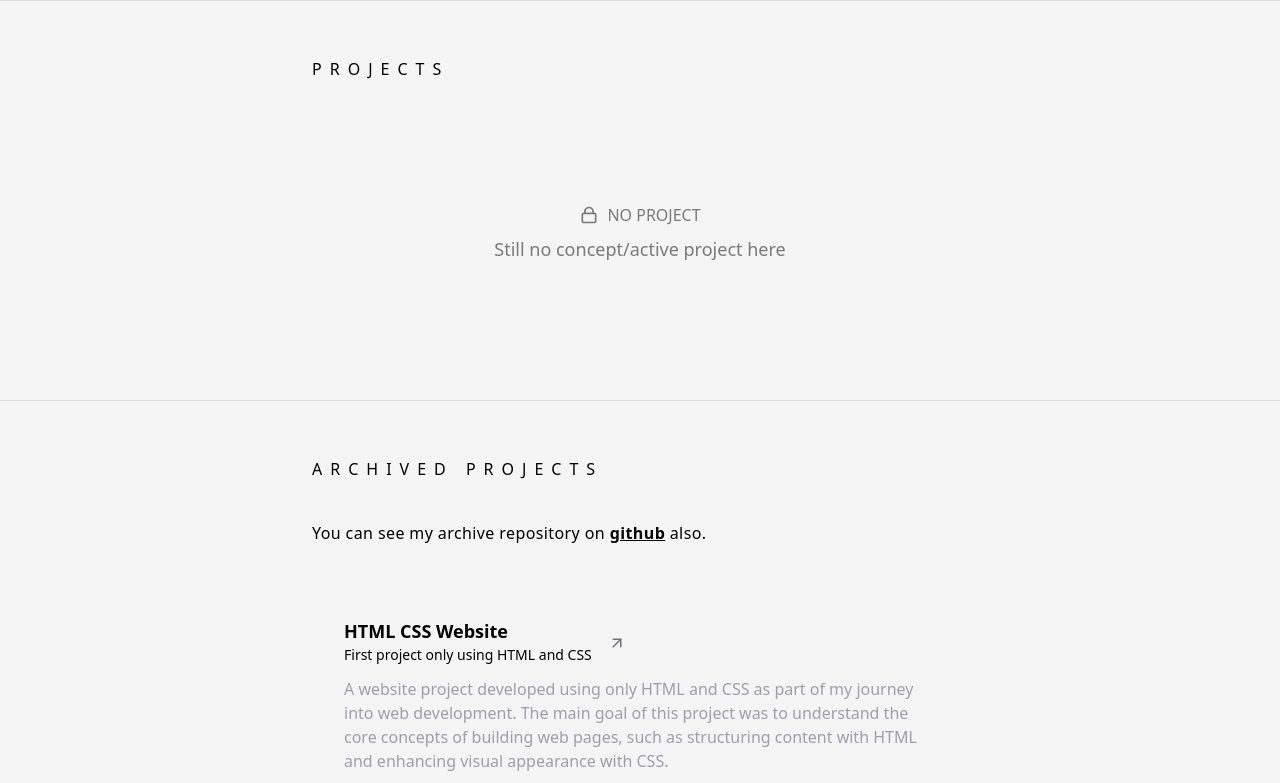
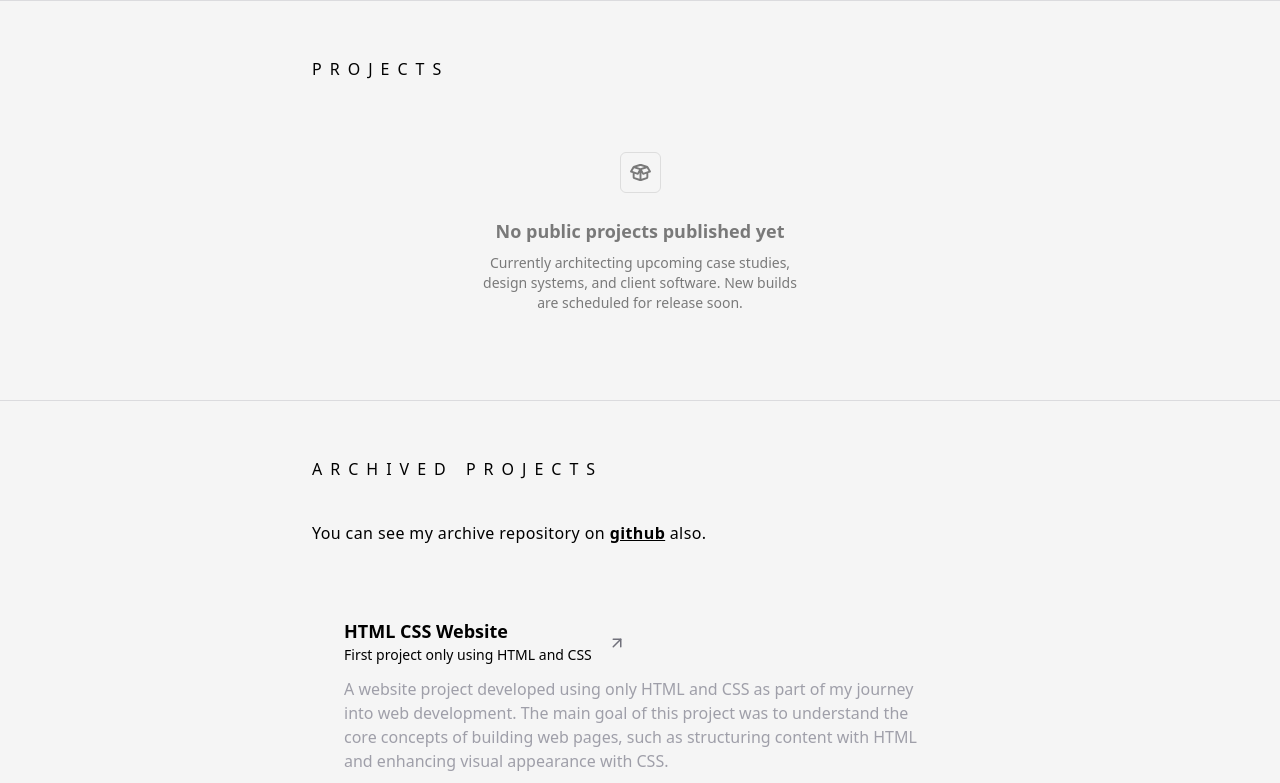
Before and after one commit to ryaand/portfolio, a Next.js app: page / in a window 1280 px wide. Shown: the part 2200-2983 px from the top of the page. Built offline with nearby package versions, Linux system fonts and the light colour scheme.

Commit message:
style(ProjectSection): enhance layout and messaging for no projects state

```diff
--- a/src/views/home/projectSection.jsx
+++ b/src/views/home/projectSection.jsx
@@ -18,18 +18,16 @@ const ProjectSection = () => {
                     initial={{ opacity: 0, y: 5 }}
                     whileInView={{ opacity: 0.5, y: 0 }}
                     viewport={{ margin: "-200px", once: true }}
-                    transition={{ duration: 0.7, ease:easeOut }}
-                    className="opacity-60 flex flex-col h-full items-center justify-center gap-2">
-                    <div className="flex font-extralight justify-center w-fit items-center gap-2">
-                        <svg xmlns="http://www.w3.org/2000/svg" x="0px" y="0px" width="20" height="20" viewBox="0 0 24 24">
-                            <path d="M 12 2 C 8.6983746 2 6 4.6983746 6 8 L 6 9 L 5.5 9 C 4.1309372 9 3 10.130937 3 11.5 L 3 19.5 C 3 20.869063 4.1309372 22 5.5 22 L 18.5 22 C 19.869063 22 21 20.869063 21 19.5 L 21 11.5 C 21 10.130937 19.869063 9 18.5 9 L 18 9 L 18 8 C 18 4.6983746 15.301625 2 12 2 z M 12 4 C 14.220375 4 16 5.7796254 16 8 L 16 9 L 8 9 L 8 8 C 8 5.7796254 9.7796254 4 12 4 z M 5.5 11 L 6.8320312 11 A 1.0001 1.0001 0 0 0 7.1582031 11 L 16.832031 11 A 1.0001 1.0001 0 0 0 17.158203 11 L 18.5 11 C 18.786937 11 19 11.213063 19 11.5 L 19 19.5 C 19 19.786937 18.786937 20 18.5 20 L 5.5 20 C 5.2130628 20 5 19.786937 5 19.5 L 5 11.5 C 5 11.213063 5.2130628 11 5.5 11 z"></path>
-                        </svg>
-                        <div>
-                            NO PROJECT
-                        </div>
+                    transition={{ duration: 0.7, ease: easeOut }}
+                    className="flex flex-col h-full items-center justify-center gap-2 zoom-90 sm:zoom-100">
+                    <div className="border border-black/20 p-2 rounded-md">
+                        <svg xmlns="http://www.w3.org/2000/svg" width="23" height="23" viewBox="0 0 24 24" fill="#000000"><g fill="none"><path d="m12.594 23.258l-.012.002l-.071.035l-.02.004l-.014-.004l-.071-.036q-.016-.004-.024.006l-.004.01l-.017.428l.005.02l.01.013l.104.074l.015.004l.012-.004l.104-.074l.012-.016l.004-.017l-.017-.427q-.004-.016-.016-.018m.264-.113l-.014.002l-.184.093l-.01.01l-.003.011l.018.43l.005.012l.008.008l.201.092q.019.005.029-.008l.004-.014l-.034-.614q-.005-.019-.02-.022m-.715.002a.02.02 0 0 0-.027.006l-.006.014l-.034.614q.001.018.017.024l.015-.002l.201-.093l.01-.008l.003-.011l.018-.43l-.003-.012l-.01-.01z" /><path fill="#000000" d="M11.084 3.244a3 3 0 0 1 1.607-.063l.225.063L19.45 5.34c.19.063.361.181.486.346l.07.105l2.75 4.747a1 1 0 0 1-.44 1.407l-.12.047l-2.051.658v4.33a2 2 0 0 1-1.237 1.848l-.152.056l-5.84 1.872a3 3 0 0 1-1.607.063l-.225-.062l-5.84-1.873a2 2 0 0 1-1.382-1.743l-.007-.162V12.65l-2.051-.658a1 1 0 0 1-.617-1.338l.057-.116l2.75-4.747a1 1 0 0 1 .445-.406l.11-.045zM13 12.305v6.324l5.145-1.65v-3.687l-3.09.991a1 1 0 0 1-1.106-.353l-.064-.098zm-2 0l-.885 1.527a1 1 0 0 1-1.17.451l-3.09-.991v3.687L11 18.63zM5.32 7.49l-1.723 2.977l5.191 1.666l1.725-2.977zm13.36 0l-5.193 1.666l1.724 2.977l5.192-1.666zm-6.375-2.342a1 1 0 0 0-.49-.03l-.12.03L8.13 6.292L12 7.533l3.87-1.241z" /></g></svg>
                     </div>
-                    <div className="text-lg">
-                        Still no concept/active project here
+                    <div className="flex justify-center w-fit items-center gap-2 text-lg text-black pt-4 font-semibold opacity-100">
+                        No public projects published yet
+                    </div>
+                    <div className="text-sm text-center w-3/4 sm:w-1/2">
+                        Currently architecting upcoming case studies, design systems, and client software. New builds are scheduled for release soon.
                     </div>
                 </motion.div>
             </div>
```
